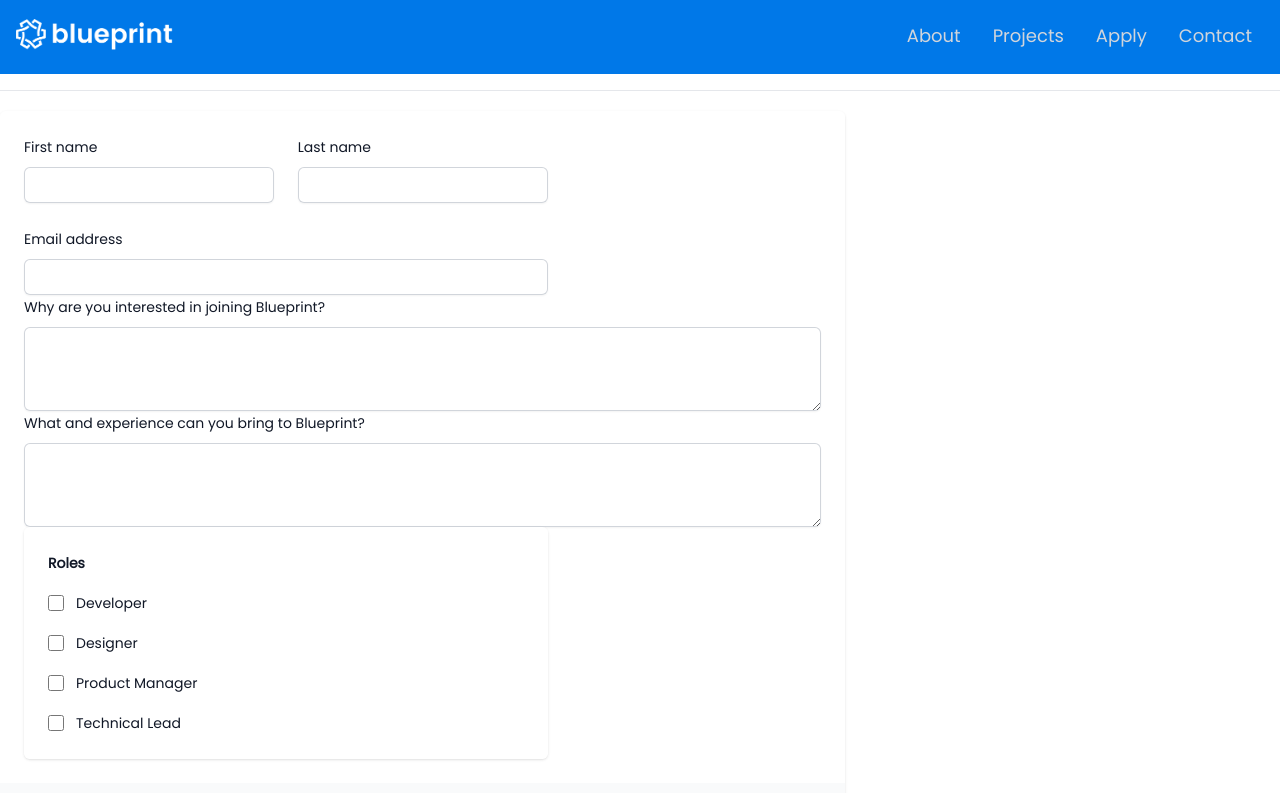
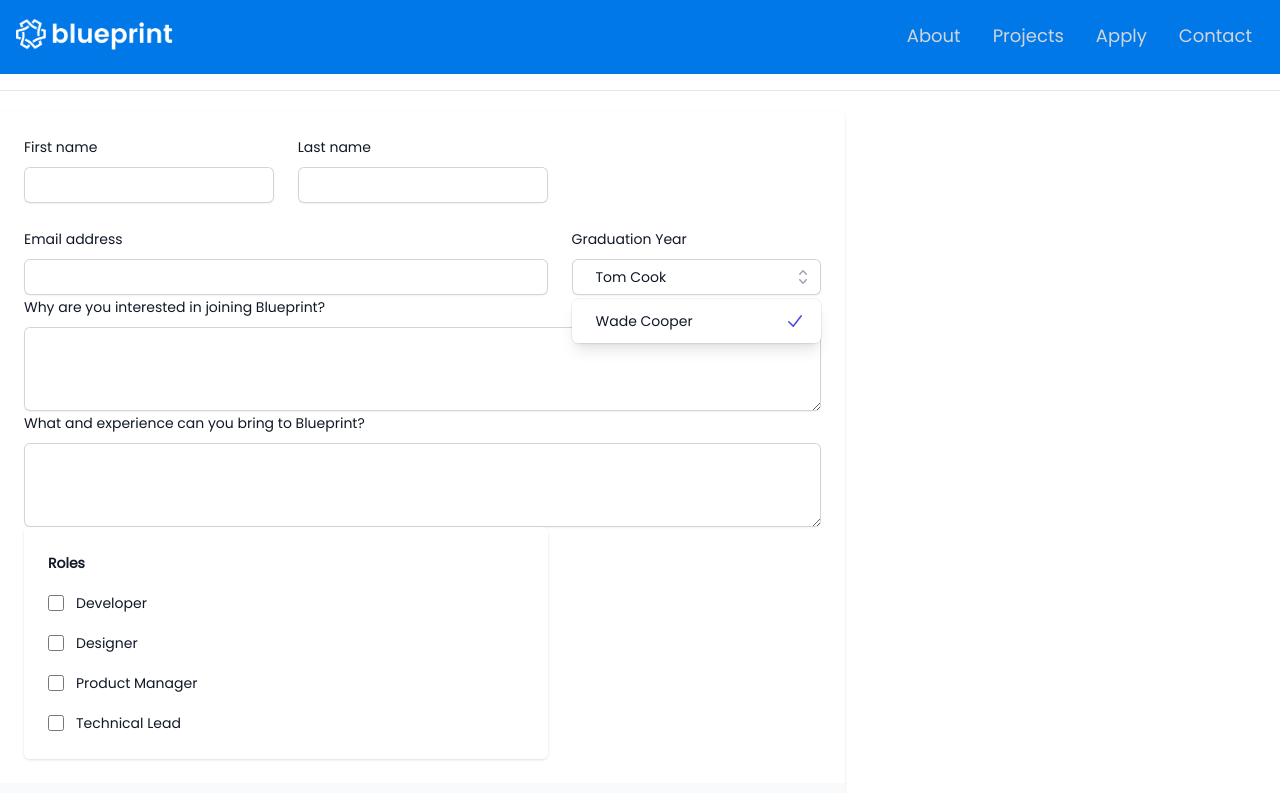
Before and after one commit to OwenTruong/blueprint_website, a React (Create React App) app: page /studentapplication in a window 1280 px wide. Shown: the top 793 px of the page. Built offline with nearby package versions, Linux system fonts and the light colour scheme.

Commit message:
added dropdown form

```diff
--- a/src/components/Applications/FormBasics.jsx
+++ b/src/components/Applications/FormBasics.jsx
@@ -1,4 +1,11 @@
 function FormBasics() {
+  // const graduationYears = [
+  //   { id: 1, year: "2024" },
+  //   { id: 2, year: "2025" },
+  //   { id: 3, year: "2026" },
+  //   { id: 4, year: "2027" },
+  // ];
+
   return (
     <div>
       <div className="grid grid-cols-6 gap-6">
@@ -49,6 +56,75 @@
             className="mt-2 block w-full rounded-md border-0 py-1.5 text-gray-900 shadow-sm ring-1 ring-inset ring-gray-300 placeholder:text-gray-400 focus:ring-2 focus:ring-inset focus:ring-indigo-600 sm:text-sm sm:leading-6"
           />
         </div>
+        <div className="col-span-6 sm:col-span-2">
+          <label
+            htmlFor="label"
+            id="listbox-label"
+            className="block text-sm font-medium leading-6 text-gray-900"
+          >
+            Graduation Year
+          </label>
+          <div className="relative mt-2">
+            <button
+              type="button"
+              className="relative w-full cursor-default rounded-md bg-white py-1.5 pl-3 pr-10 text-left text-gray-900 shadow-sm ring-1 ring-inset ring-gray-300 focus:outline-none focus:ring-2 focus:ring-indigo-500 sm:text-sm sm:leading-6"
+              aria-haspopup="listbox"
+              aria-expanded="true"
+              aria-labelledby="listbox-label"
+            >
+              <span className="flex items-center">
+                <span className="ml-3 block truncate">Tom Cook</span>
+              </span>
+              <span className="pointer-events-none absolute inset-y-0 right-0 ml-3 flex items-center pr-2">
+                <svg
+                  className="h-5 w-5 text-gray-400"
+                  viewBox="0 0 20 20"
+                  fill="currentColor"
+                  aria-hidden="true"
+                >
+                  <path
+                    fillRule="evenodd"
+                    d="M10 3a.75.75 0 01.55.24l3.25 3.5a.75.75 0 11-1.1 1.02L10 4.852 7.3 7.76a.75.75 0 01-1.1-1.02l3.25-3.5A.75.75 0 0110 3zm-3.76 9.2a.75.75 0 011.06.04l2.7 2.908 2.7-2.908a.75.75 0 111.1 1.02l-3.25 3.5a.75.75 0 01-1.1 0l-3.25-3.5a.75.75 0 01.04-1.06z"
+                    clipRule="evenodd"
+                  />
+                </svg>
+              </span>
+            </button>
+            <ul
+              className="absolute z-10 mt-1 max-h-56 w-full overflow-auto rounded-md bg-white py-1 text-base shadow-lg ring-1 ring-black ring-opacity-5 focus:outline-none sm:text-sm"
+              tabIndex="-1"
+              role="listbox"
+              aria-labelledby="listbox-label"
+              aria-activedescendant="listbox-option-3"
+            >
+              <li
+                className="text-gray-900 relative cursor-default select-none py-2 pl-3 pr-9"
+                id="listbox-option-0"
+                role="option"
+                aria-selected
+              >
+                <div className="flex items-center">
+                  <span className="font-normal ml-3 block truncate">Wade Cooper</span>
+                </div>
+
+                <span className="text-indigo-600 absolute inset-y-0 right-0 flex items-center pr-4">
+                  <svg
+                    className="h-5 w-5"
+                    viewBox="0 0 20 20"
+                    fill="currentColor"
+                    aria-hidden="true"
+                  >
+                    <path
+                      fillRule="evenodd"
+                      d="M16.704 4.153a.75.75 0 01.143 1.052l-8 10.5a.75.75 0 01-1.127.075l-4.5-4.5a.75.75 0 011.06-1.06l3.894 3.893 7.48-9.817a.75.75 0 011.05-.143z"
+                      clipRule="evenodd"
+                    />
+                  </svg>
+                </span>
+              </li>
+            </ul>
+          </div>
+        </div>
       </div>
     </div>
   );
```
